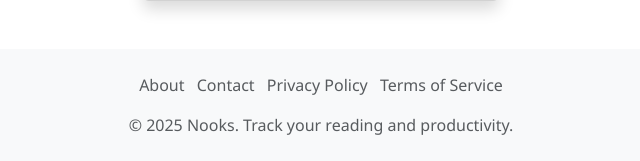
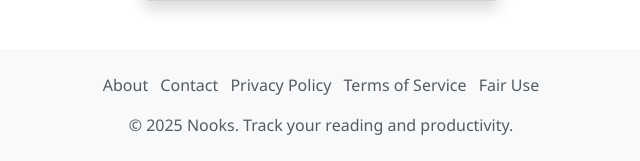
Before and after one commit to nooksandhook-ux/ENHANCED_SOCIALS, a Flask app: page /auth/register in a window 1280 px wide. Shown: the part 803-964 px from the top of the page, without its empty margins (319-959 px from the left). Run offline with Flask 3, Linux system fonts and the light colour scheme; some libraries are stand-ins or nearby versions.

Commit message:
Update base.html

```diff
--- a/nooks/templates/base.html
+++ b/nooks/templates/base.html
@@ -136,6 +136,9 @@
                 <li class="list-inline-item">
                     <a href="{{ url_for('general.terms') }}" class="text-muted text-decoration-none">Terms of Service</a>
                 </li>
+                <li class="list-inline-item">
+                    <a href="{{ url_for('general.fair_use') }}" class="text-muted text-decoration-none">Fair Use</a>
+                </li>
             </ul>
             <p class="mb-0 text-muted">&copy; 2025 Nooks. Track your reading and productivity.</p>
         </div>
```
